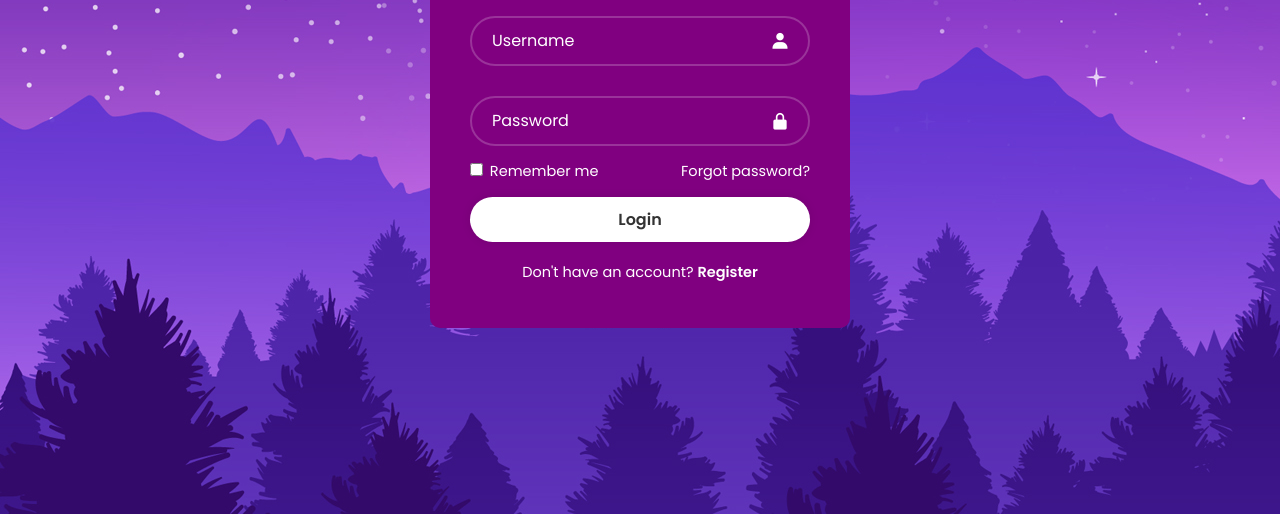
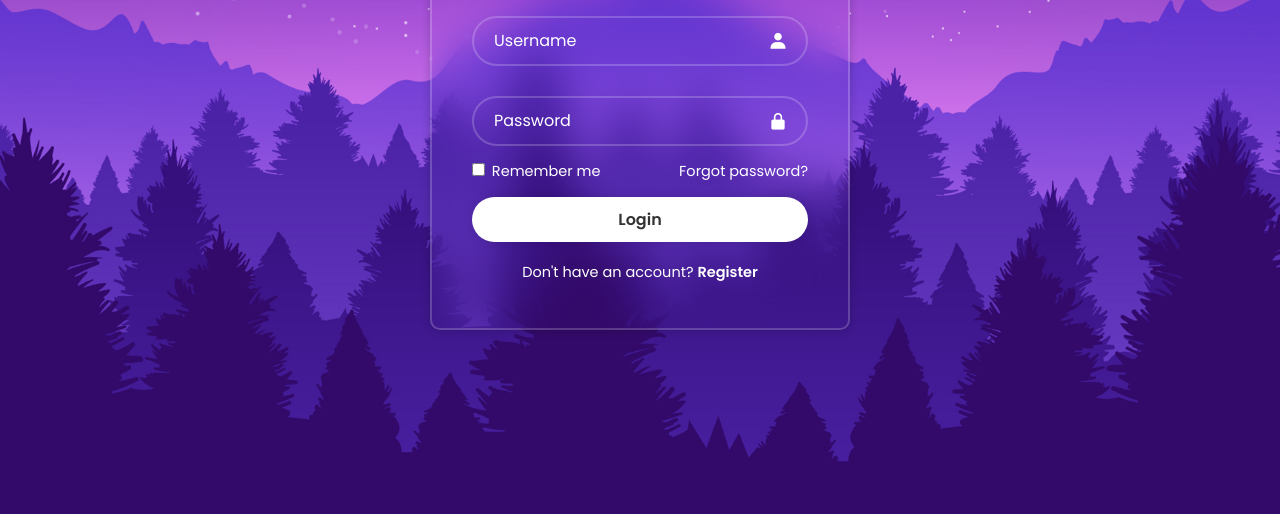
Before and after one commit to eliasaraujx/login-form-html-css, a plain HTML site: page index.html in a window 1280 px wide. Shown: the part 286-800 px from the top of the page. Drawn offline with nearby package versions, Linux system fonts and the light colour scheme.

Commit message:
Update styles.css

```diff
--- a/styles.css
+++ b/styles.css
@@ -13,11 +13,16 @@ body {
 	align-items: center;
 	min-height: 100vh;
 	background: url('img.jpg') no-repeat;
+	background-size: cover;
+	background-position: center;
 }
 
 .wrapper {
 	width: 420px;
-	background: purple;
+	background: transparent;
+	border: 2px solid rgba(255, 255, 255, .2);
+	backdrop-filter: blur(20px);
+	box-shadow: 0 0 10px rgba(0, 0, 0, .2);
 	color: #fff;
 	border-radius: 10px;
 	padding: 30px 40px;
```
